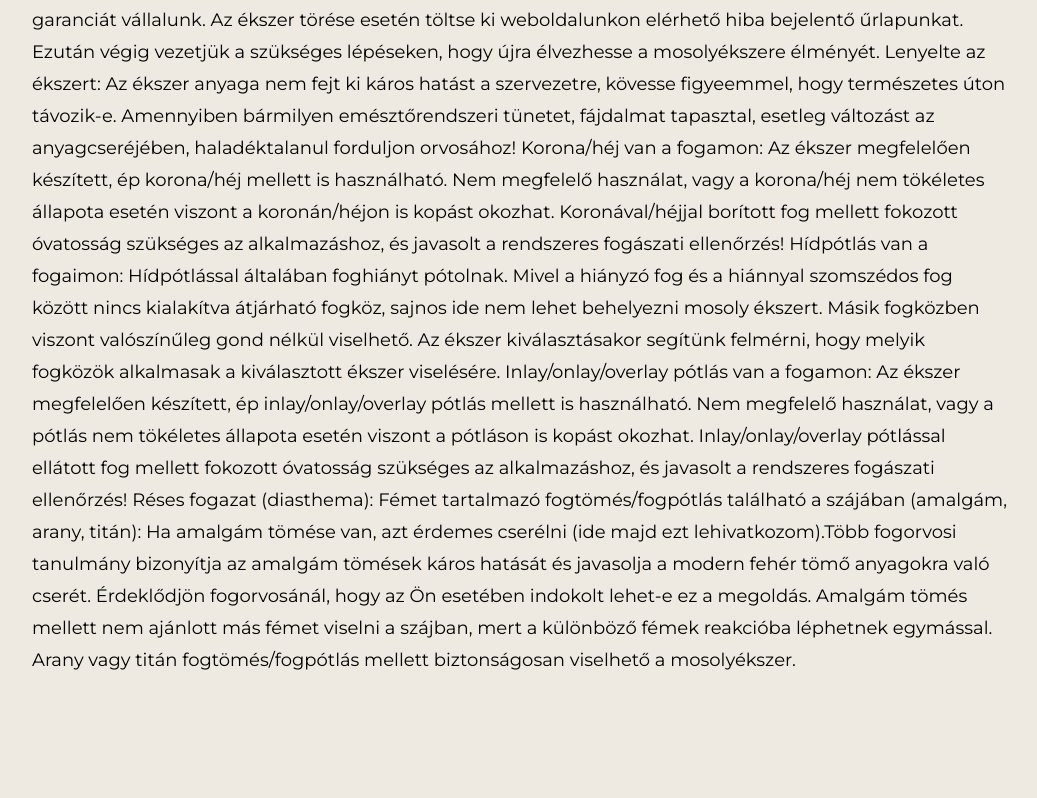
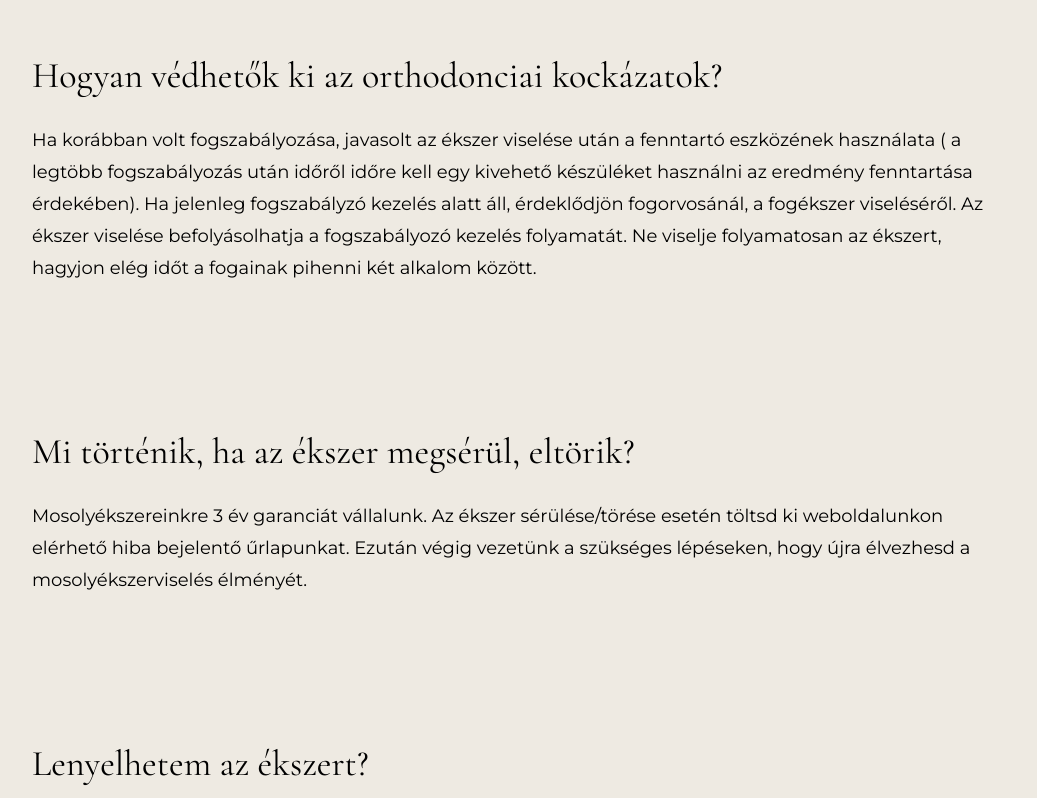
Before and after one commit to mdave94/frontTest, a React (Create React App) app: page /informations in a window 1280 px wide. Shown: the part 4442-5240 px from the top of the page, without its empty margins (120-1157 px from the left). Built offline with nearby package versions, Linux system fonts and the light colour scheme.

Commit message:
faq added NOT ALL

```diff
--- a/src/assets/css/faq.css
+++ b/src/assets/css/faq.css
@@ -1,3 +1,14 @@
+.infopage-question {
+  font-family: garamond-regular;
+  font-size: 36px;
+  margin-bottom: 32px;
+}
+
+.infopage-answer {
+  font-family: montserrat-regular;
+  font-size: 18px;
+}
+
 @media only screen and (max-width: 650px) {
   .image-container {
     height: 100px;
--- /dev/null
+++ b/src/helpers/faq.tsx
@@ -0,0 +1,32 @@
+export const faqArray = [
+  {
+    id: 0,
+    question: "Hogyan védhetők ki a parodontológiai kockázatok?",
+    answer:
+      "Pihentesse megfelelő ideig a fogait! Figyeljen a fogínye jelzéseire! Ha vérzést tapasztal, vagy az ínye megduzzad, kipirosodik akkor ne viselje az ékszert, hanem keresse fel fogorvosát, dentálhigiénikusát és kérjen tanácsot tőlük!",
+  },
+  {
+    id: 1,
+    question: "Hogyan védhetők ki az orthodonciai kockázatok?",
+    answer:
+      "Ha korábban volt fogszabályozása, javasolt az ékszer viselése után a fenntartó eszközének használata ( a legtöbb fogszabályozás után időről időre kell egy kivehető készüléket használni az eredmény fenntartása érdekében). Ha jelenleg fogszabályzó kezelés alatt áll, érdeklődjön fogorvosánál, a fogékszer viseléséről. Az ékszer viselése befolyásolhatja a fogszabályozó kezelés folyamatát.     Ne viselje folyamatosan az ékszert, hagyjon elég időt a fogainak pihenni két alkalom között.",
+  },
+  {
+    id: 2,
+    question: "Mi történik, ha az ékszer megsérül, eltörik?",
+    answer:
+      "Mosolyékszereinkre 3 év garanciát vállalunk. Az ékszer sérülése/törése esetén töltsd ki weboldalunkon elérhető hiba bejelentő űrlapunkat. Ezután végig vezetünk a szükséges lépéseken, hogy újra élvezhesd a mosolyékszerviselés élményét.",
+  },
+  {
+    id: 3,
+    question: "Lenyelhetem az ékszert?",
+    answer:
+      "Mosolyékszereinkre 3 év garanciát vállalunk. Az ékszer sérülése/törése esetén töltsd ki weboldalunkon elérhető hiba bejelentő űrlapunkat. Ezután végig vezetünk a szükséges lépéseken, hogy újra élvezhesd a mosolyékszerviselés élményét.",
+  },
+  {
+    id: 4,
+    question: "Mi történik, ha az ékszer megsérül, eltörik?",
+    answer:
+      "Mosolyékszereinkre 3 év garanciát vállalunk. Az ékszer sérülése/törése esetén töltsd ki weboldalunkon elérhető hiba bejelentő űrlapunkat. Ezután végig vezetünk a szükséges lépéseken, hogy újra élvezhesd a mosolyékszerviselés élményét.",
+  },
+];
--- a/src/pages/InformationsPage.tsx
+++ b/src/pages/InformationsPage.tsx
@@ -6,6 +6,7 @@ import divider1 from "../assets/img/smile2.jpg";
 import divider2 from "../assets/img/model2.jpg";
 import divider3 from "../assets/img/model1.jpg";
 import "../assets/css/faq.css";
+import { faqArray } from "../helpers/faq";
 
 function InformationsPage() {
   const location = useLocation();
@@ -185,56 +186,12 @@ function InformationsPage() {
         <div className="section-b">
           <div className="header center"> Gyakori kérdések </div>
           <section>
-            <div className="section-b">
-              Parodontológiai kockázatok kivédése: Pihentesse megfelelő ideig a
-              fogait! Figyeljen a fogínye jelzéseire! Ha vérzést tapasztal, vagy
-              az ínye megduzzad, kipirosodik akkor ne viselje az ékszert, hanem
-              keresse fel fogorvosát, dentálhigiénikusát és kérjen tanácsot
-              tőlük! Orthodontiai kockázatok kivédése: Ha korábban volt
-              fogszabályozása, javasolt az ékszer viselése után a fenntartó
-              eszközének használata ( a legtöbb fogszabályozás után időről időre
-              kell egy kivehető készüléket használni az eredmény fenntartása
-              érdekében). Ha jelenleg fogszabályzó kezelés alatt áll,
-              érdeklődjön fogorvosánál, a fogékszer viseléséről. Az ékszer
-              viselése befolyásolhatja a fogszabályozó kezelés folyamatát. Ne
-              viselje folyamatosan az ékszert, hagyjon elég időt a fogainak
-              pihenni két alkalom között. Eltörött az ékszer: Mosoly
-              ékszereinkre 3 év garanciát vállalunk. Az ékszer törése esetén
-              töltse ki weboldalunkon elérhető hiba bejelentő űrlapunkat. Ezután
-              végig vezetjük a szükséges lépéseken, hogy újra élvezhesse a
-              mosolyékszere élményét. Lenyelte az ékszert: Az ékszer anyaga nem
-              fejt ki káros hatást a szervezetre, kövesse figyeemmel, hogy
-              természetes úton távozik-e. Amennyiben bármilyen emésztőrendszeri
-              tünetet, fájdalmat tapasztal, esetleg változást az
-              anyagcseréjében, haladéktalanul forduljon orvosához! Korona/héj
-              van a fogamon: Az ékszer megfelelően készített, ép korona/héj
-              mellett is használható. Nem megfelelő használat, vagy a korona/héj
-              nem tökéletes állapota esetén viszont a koronán/héjon is kopást
-              okozhat. Koronával/héjjal borított fog mellett fokozott óvatosság
-              szükséges az alkalmazáshoz, és javasolt a rendszeres fogászati
-              ellenőrzés! Hídpótlás van a fogaimon: Hídpótlással általában
-              foghiányt pótolnak. Mivel a hiányzó fog és a hiánnyal szomszédos
-              fog között nincs kialakítva átjárható fogköz, sajnos ide nem lehet
-              behelyezni mosoly ékszert. Másik fogközben viszont valószínűleg
-              gond nélkül viselhető. Az ékszer kiválasztásakor segítünk
-              felmérni, hogy melyik fogközök alkalmasak a kiválasztott ékszer
-              viselésére. Inlay/onlay/overlay pótlás van a fogamon: Az ékszer
-              megfelelően készített, ép inlay/onlay/overlay pótlás mellett is
-              használható. Nem megfelelő használat, vagy a pótlás nem tökéletes
-              állapota esetén viszont a pótláson is kopást okozhat.
-              Inlay/onlay/overlay pótlással ellátott fog mellett fokozott
-              óvatosság szükséges az alkalmazáshoz, és javasolt a rendszeres
-              fogászati ellenőrzés! Réses fogazat (diasthema): Fémet tartalmazó
-              fogtömés/fogpótlás található a szájában (amalgám, arany, titán):
-              Ha amalgám tömése van, azt érdemes cserélni (ide majd ezt
-              lehivatkozom).Több fogorvosi tanulmány bizonyítja az amalgám
-              tömések káros hatását és javasolja a modern fehér tömő anyagokra
-              való cserét. Érdeklődjön fogorvosánál, hogy az Ön esetében
-              indokolt lehet-e ez a megoldás. Amalgám tömés mellett nem ajánlott
-              más fémet viselni a szájban, mert a különböző fémek reakcióba
-              léphetnek egymással. Arany vagy titán fogtömés/fogpótlás mellett
-              biztonságosan viselhető a mosolyékszer.
-            </div>
+            {faqArray.map((item) => (
+              <div className="section-b">
+                <div className="infopage-question">{item.question}</div>
+                <div className="infopage-answert">{item.answer}</div>
+              </div>
+            ))}
           </section>
           <div className="custom-button">Időpontfoglalás</div>
         </div>
```
